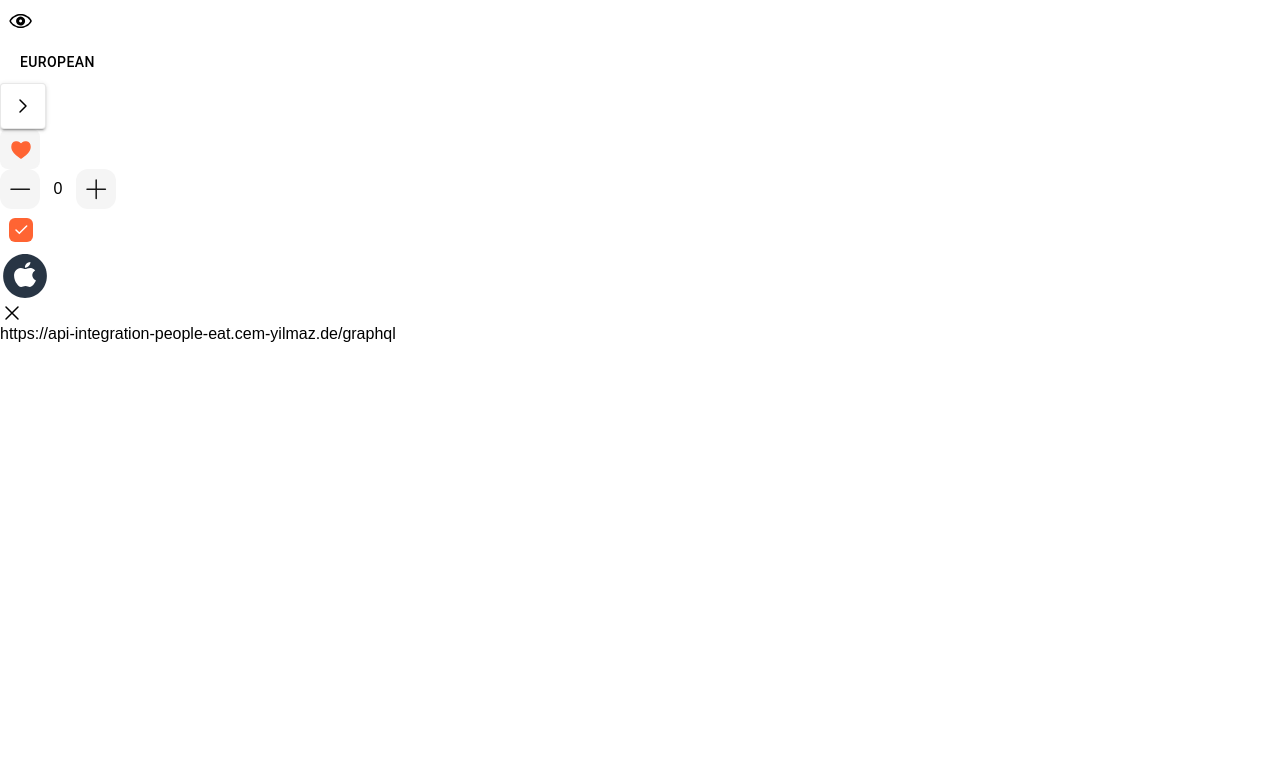
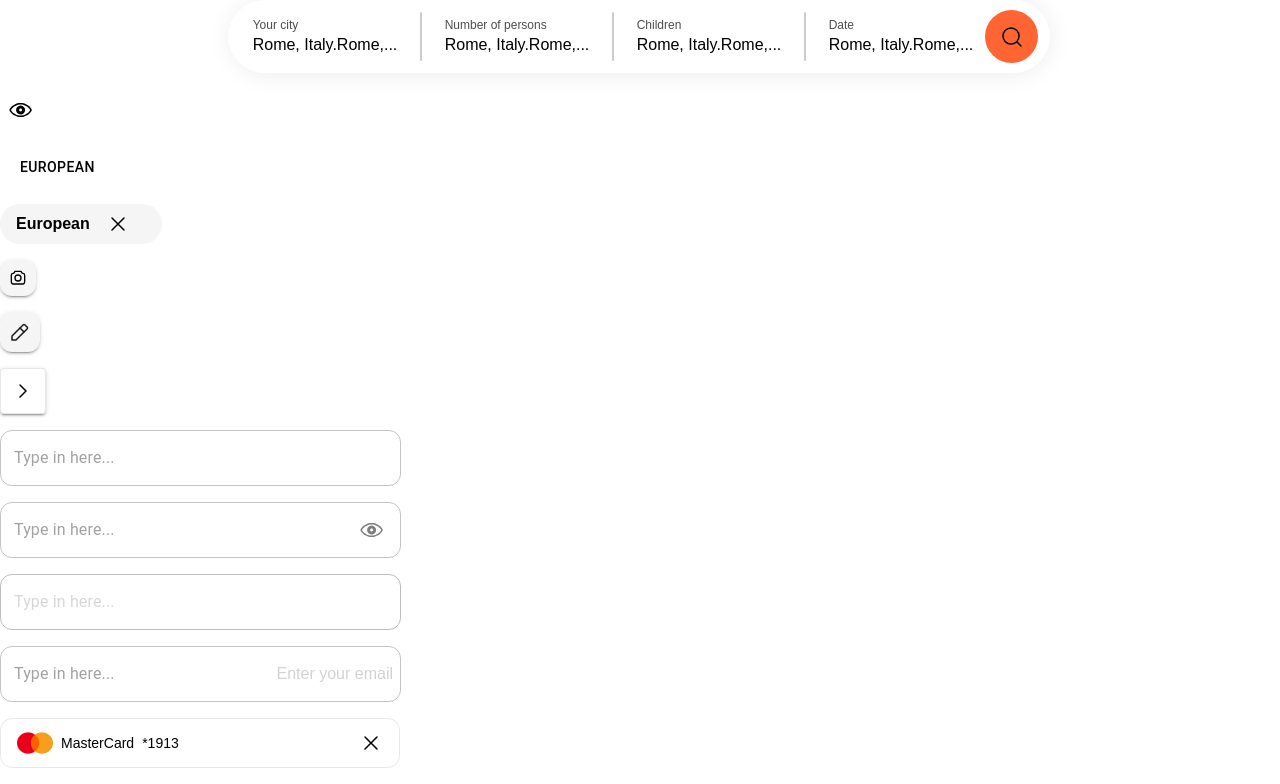
Before and after one commit to people-eat/web-app, a Next.js app: page / in a window 1280 px wide. Shown: the top 784 px of the page. Built offline with nearby package versions, Linux system fonts and the light colour scheme.

Commit message:
add content to home page

```diff
--- a/src/pages/index.tsx
+++ b/src/pages/index.tsx
@@ -1,12 +1,19 @@
 import { type NextPage } from 'next';
 import Head from 'next/head';
+import PeopleEatCameraButton from '../components/standard/cameraButton/PeopleEatCameraButton';
 import PeopleEatCheckbox from '../components/standard/checkbox/PeopleEatCheckbox';
+import PeopleEatChoice from '../components/standard/choice/PeopleEatChoice';
 import PeopleEatCounter from '../components/standard/counter/PeopleEatCounter';
+import PeopleEatCreditCard from '../components/standard/creditCard/PeopleEatCreditCard';
+import PeopleEatDownloadButton from '../components/standard/downloadButton/PeopleEatDownloadButton';
+import PeopleEatEditButton from '../components/standard/editButton/PeopleEatEditButton';
 import PeopleEatFavorite from '../components/standard/favorite/PeopleEatFavorite';
 import PeopleEatHideButton from '../components/standard/hideButton/PeopleEatHideButton';
 import { Icon } from '../components/standard/icon/Icon';
 import PeopleEatIcon from '../components/standard/icon/PeopleEatIcon';
+import PeopleEatInput from '../components/standard/input/PeopleEatInput';
 import PeopleEatNextButton from '../components/standard/nextButton/PeopleEatNextButton';
+import PeopleEatSearch from '../components/standard/search/PeopleEatSearch';
 import PeopleEatTabItem from '../components/standard/tabItem/PeopleEatTabItem';
 
 const HomePage: NextPage = () => {
@@ -17,10 +24,20 @@ const HomePage: NextPage = () => {
                 <meta name="description" content="PeopleEat - a platform to find private chefs / cooks" />
                 <link rel="icon" href="/favicon.ico" />
             </Head>
-            <main>
+            <main className="max-w-[401px] flex flex-col gap-4">
+                <PeopleEatSearch />
                 <PeopleEatHideButton />
-                <PeopleEatTabItem title={'european'} />
+                <PeopleEatTabItem title={'European'} />
+                <PeopleEatChoice title={'European '} />
+                <PeopleEatCameraButton onClick={(): void => undefined} />
+                <PeopleEatEditButton onClick={(): void => undefined} />
                 <PeopleEatNextButton />
+                <PeopleEatInput />
+                <PeopleEatInput password />
+                <PeopleEatInput disabled />
+                <PeopleEatInput email />
+                <PeopleEatCreditCard number={'*1913'} label={'MasterCard'} />
+                <PeopleEatDownloadButton downloadSize={'245 Mb'} title={'European'} onClick={(): void => undefined} />
                 <PeopleEatFavorite />
                 <PeopleEatCounter />
                 <PeopleEatCheckbox />
```
